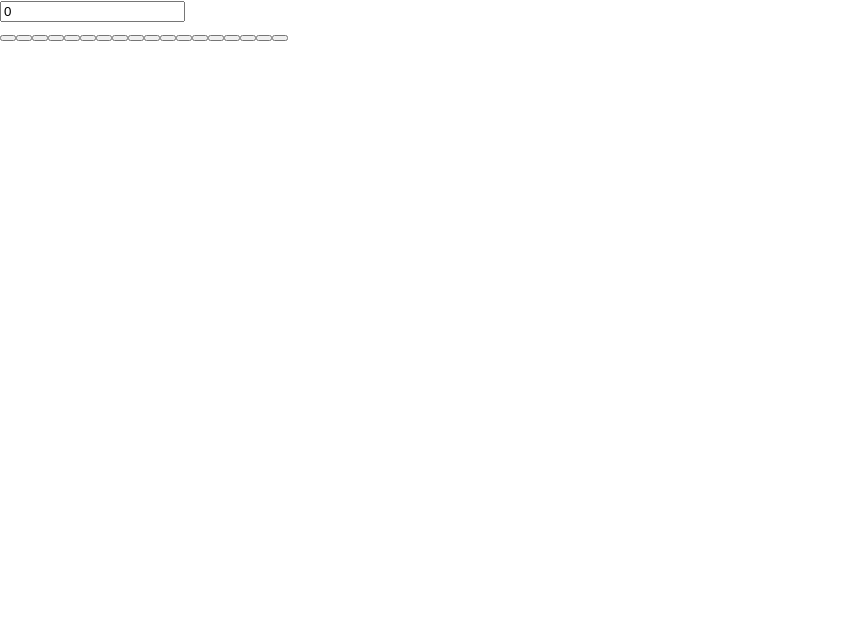
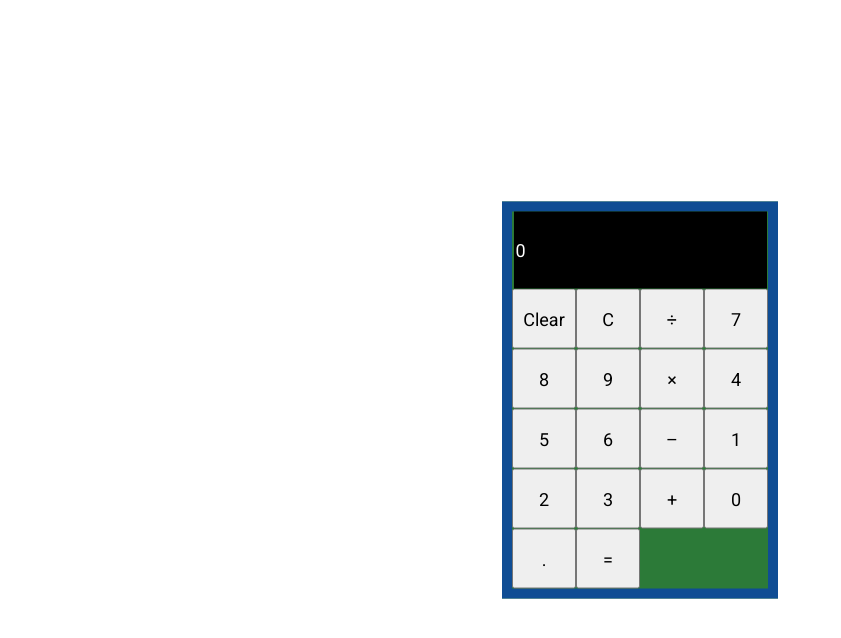
Before and after one commit to ShakyaSaurav/Simple-Calculator, a React (Create React App) app in the folder calculator/: page / in a window 1280 px wide. Shown: the top 638 px of the page, without its empty margins (0-841 px from the left). Built offline with nearby package versions, Linux system fonts and the light colour scheme.

Commit message:
buttons made visually

```diff
--- /dev/null
+++ b/calculator/src/Component/Calculator.css
@@ -0,0 +1,34 @@
+@import url('https://fonts.googleapis.com/css2?family=Roboto:wght@400;500;700;900&display=swap');
+*{
+    font-family: 'Roboto', sans-serif;
+    font-size: 18px;
+}
+body{
+    display: flex;
+    justify-content: center;
+    align-items: center;
+}
+.container{
+    top:50%;
+    left:50%;
+    position:absolute;
+    transform: translate(-50%,-50%);
+    margin:0 auto;
+    width: 256px;
+    text-align: center;
+    border: 10px solid rgb(15, 77, 148);
+    background: rgb(44, 122, 56);
+
+}
+.keypad{
+    display: grid;
+    grid-template-columns: repeat(4,1fr);
+    grid-auto-rows: minmax(60px,auto);
+}
+input[type='text']{
+    height: 75px;
+    width:249px;
+    background-color: black;
+    border: 0px;
+    color: white;
+}
--- a/calculator/src/Component/Calculator.js
+++ b/calculator/src/Component/Calculator.js
@@ -1,5 +1,6 @@
 import React from 'react'
 import { useState } from 'react'
+import './Calculator.css'
 
 const Calculator = () => {
   const [result, setResult] = useState(0)
@@ -10,24 +11,24 @@ const Calculator = () => {
             <input type='text' value={result}/>
         </form>
         <div className="keypad">
-            <button></button>
-            <button></button>
-            <button></button>
-            <button></button>
-            <button></button>
-            <button></button>
-            <button></button>
-            <button></button>
-            <button></button>
-            <button></button>
-            <button></button>
-            <button></button>
-            <button></button>
-            <button></button>
-            <button></button>
-            <button></button>
-            <button></button>
-            <button></button>
+            <button>Clear</button>
+            <button>C</button>
+            <button>&divide;</button>
+            <button>7</button>
+            <button>8</button>
+            <button>9</button>
+            <button>&times;</button>
+            <button>4</button>
+            <button>5</button>
+            <button>6</button>
+            <button>&ndash;</button>
+            <button>1</button>
+            <button>2</button>
+            <button>3</button>
+            <button>+</button>
+            <button>0</button>
+            <button>.</button>
+            <button>=</button>
         </div>
     </div>
   )
```
